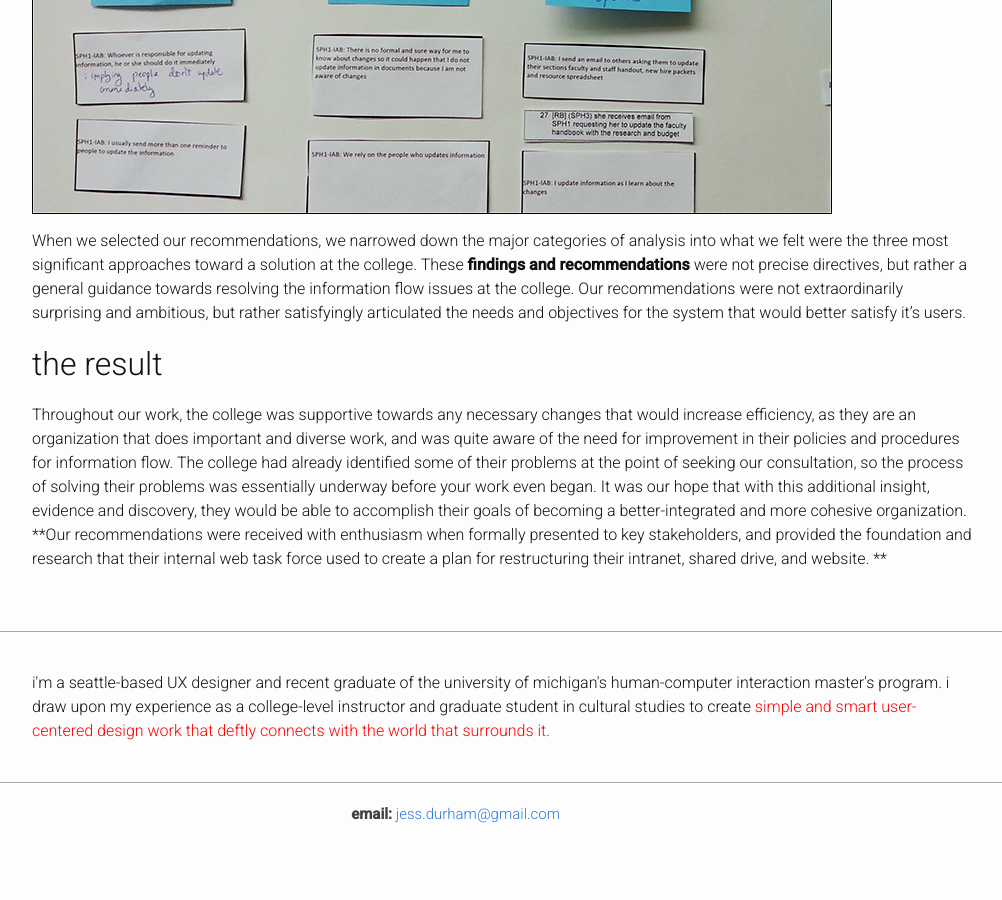
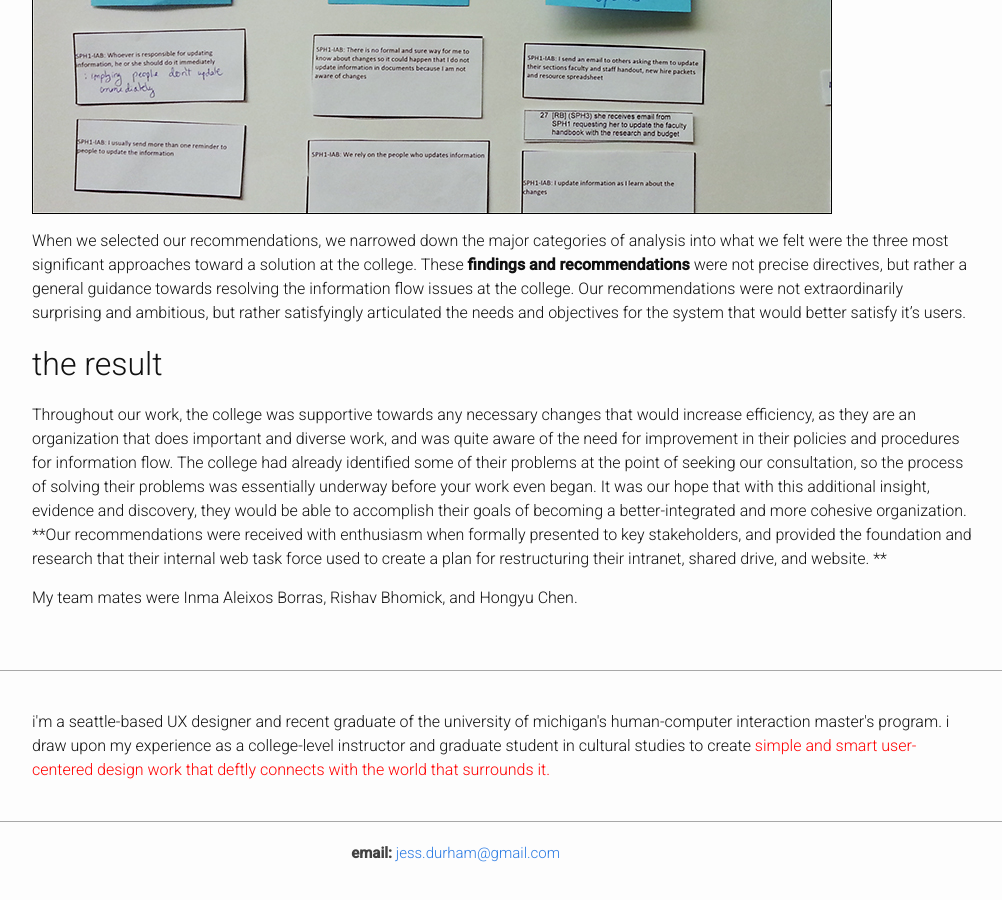
Before and after one commit to jldurham/jldurham.github.io, a Jekyll site: the page built from _posts/2015-01-04-college-of-pharmacy.markdown, in a window 1280 px wide and 900 px high, scrolled down 5418 px. Shown: the whole window, without its empty margins (138-1140 px from the left). Built offline with Jekyll 4.4.1, drawn with Linux system fonts in a browser that asks for light colours; before the commit the page ends 6279 px from its top, so only the background shows below that.

Commit message:
Update 2015-01-04-college-of-pharmacy.markdown

```diff
--- a/_posts/2015-01-04-college-of-pharmacy.markdown
+++ b/_posts/2015-01-04-college-of-pharmacy.markdown
@@ -63,3 +63,5 @@ When we selected our recommendations, we narrowed down the major categories of a
 ## the result
 
 Throughout our work, the college was supportive towards any necessary changes that would increase efficiency, as they are an organization that does important and diverse work, and was quite aware of the need for improvement in their policies and procedures for information flow.  The college had already identified some of their problems at the point of seeking our consultation, so the process of solving their problems was essentially underway before your work even began. It was our hope that with this additional insight, evidence and discovery, they would be able to accomplish their goals of becoming a better-integrated and more cohesive organization. **Our recommendations were received with enthusiasm when formally presented to key stakeholders, and provided the foundation and research that their internal web task force used to create a plan for restructuring their intranet, shared drive, and website. **
+
+My team mates were Inma Aleixos Borras, Rishav Bhomick, and Hongyu Chen.
```
